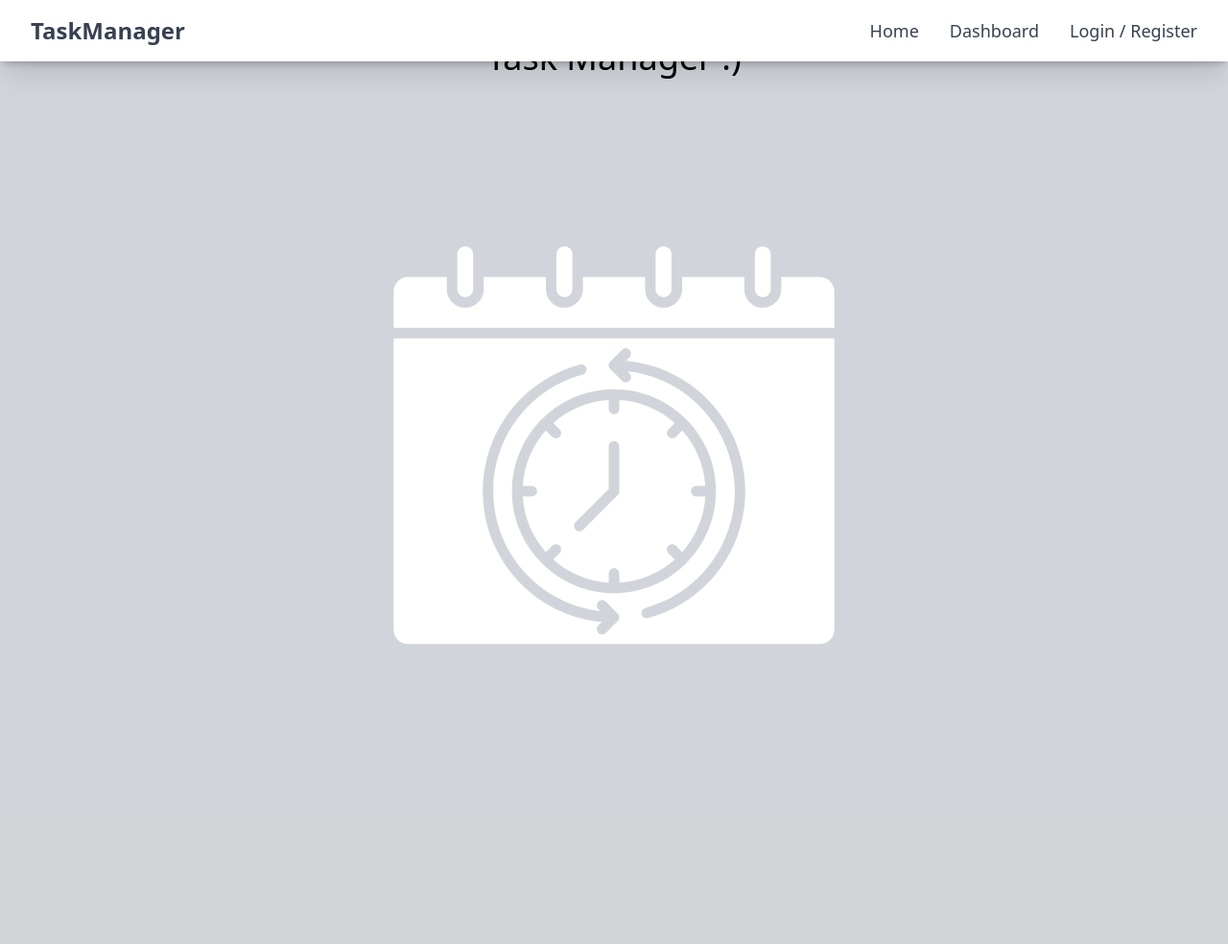
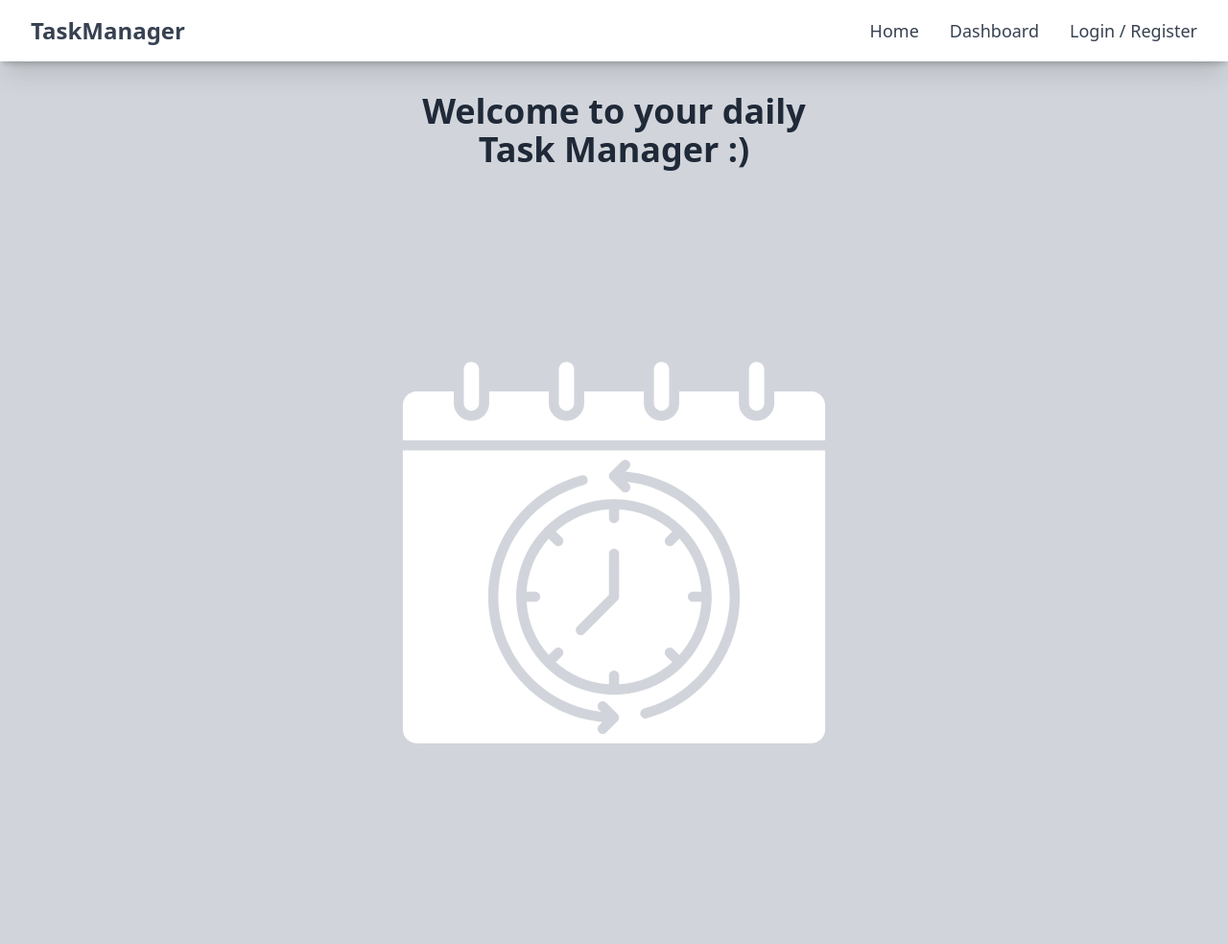
Before and after one commit to tsvetkovivan365-code/flask_task_app, a Flask app: page / in a window 1280 px wide. Shown: the whole page at 96% size. Before the commit the page ends 671 px from the top, so only its background shows below. Run offline with Flask 3, Linux system fonts and the light colour scheme; some libraries are stand-ins or nearby versions.

Commit message:
Restyling home page

```diff
--- a/templates/home.html
+++ b/templates/home.html
@@ -1,12 +1,12 @@
 {% extends "navbar.html" %}
 {% block body %}
-<section class='mt-25 flex flex-col justify-center items-center'>
-    <section class='flex flex-col justify-center items-center mx-18 px-6 text-4xl '>
+<section class='pt-24 pb-10 flex flex-col justify-center items-center min-h-screen'>
+    <section class='flex flex-col justify-center items-center px-6 text-2xl md:text-3xl lg:text-4xl font-bold text-gray-800 mb-8 text-center'>
         <p>Welcome to your daily</p>
         <p>Task Manager :)</p>
     </section>
-    <section class='max-w-3xl'>
-        <img src="{{url_for('static', filename='schedule.svg')}}" alt="Schedule image">
+    <section class='max-w-xs md:max-w-md lg:max-w-3xl px-4'>
+        <img src="{{url_for('static', filename='schedule.svg')}}" alt="Schedule image" class="w-full h-auto">
     </section>
 </section>
 {% endblock %}
```
Also changed, not shown: static/css/main.css (+18 -0 lines).
